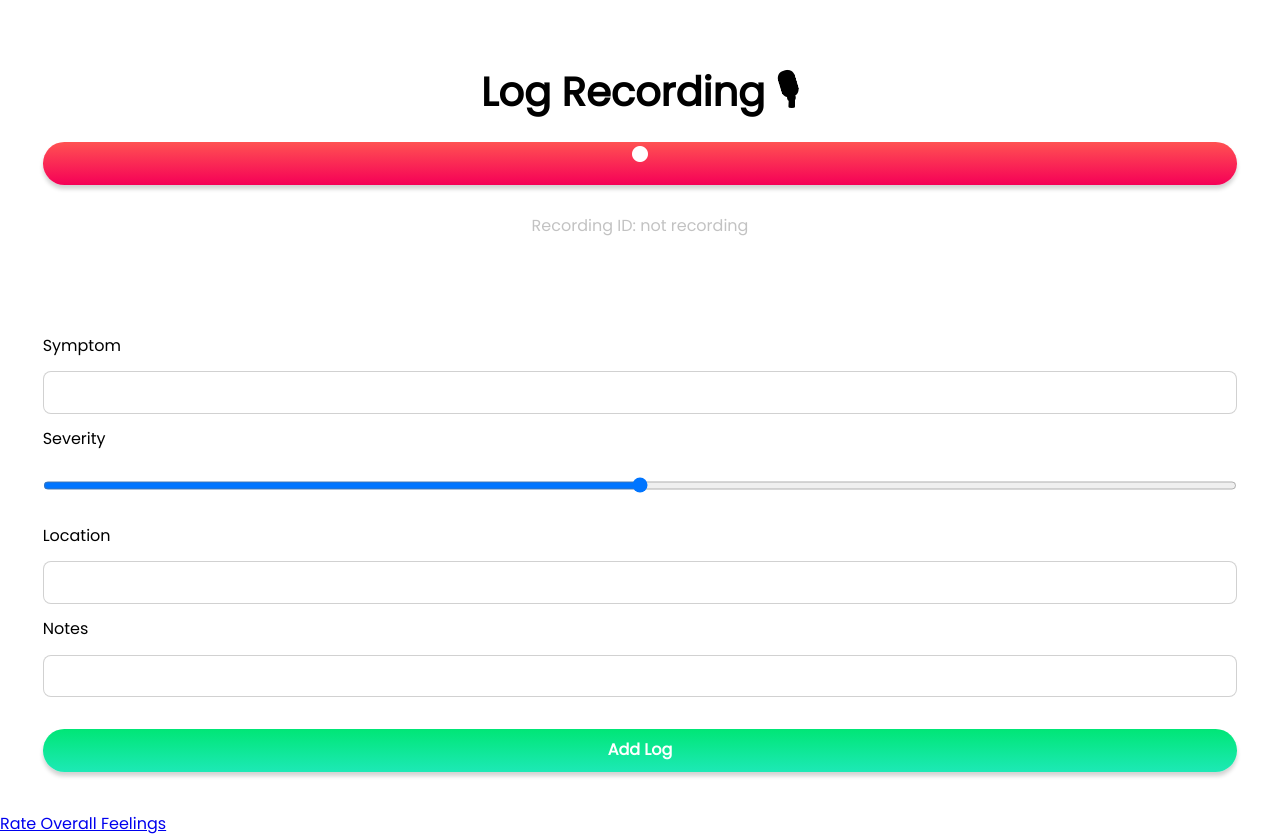
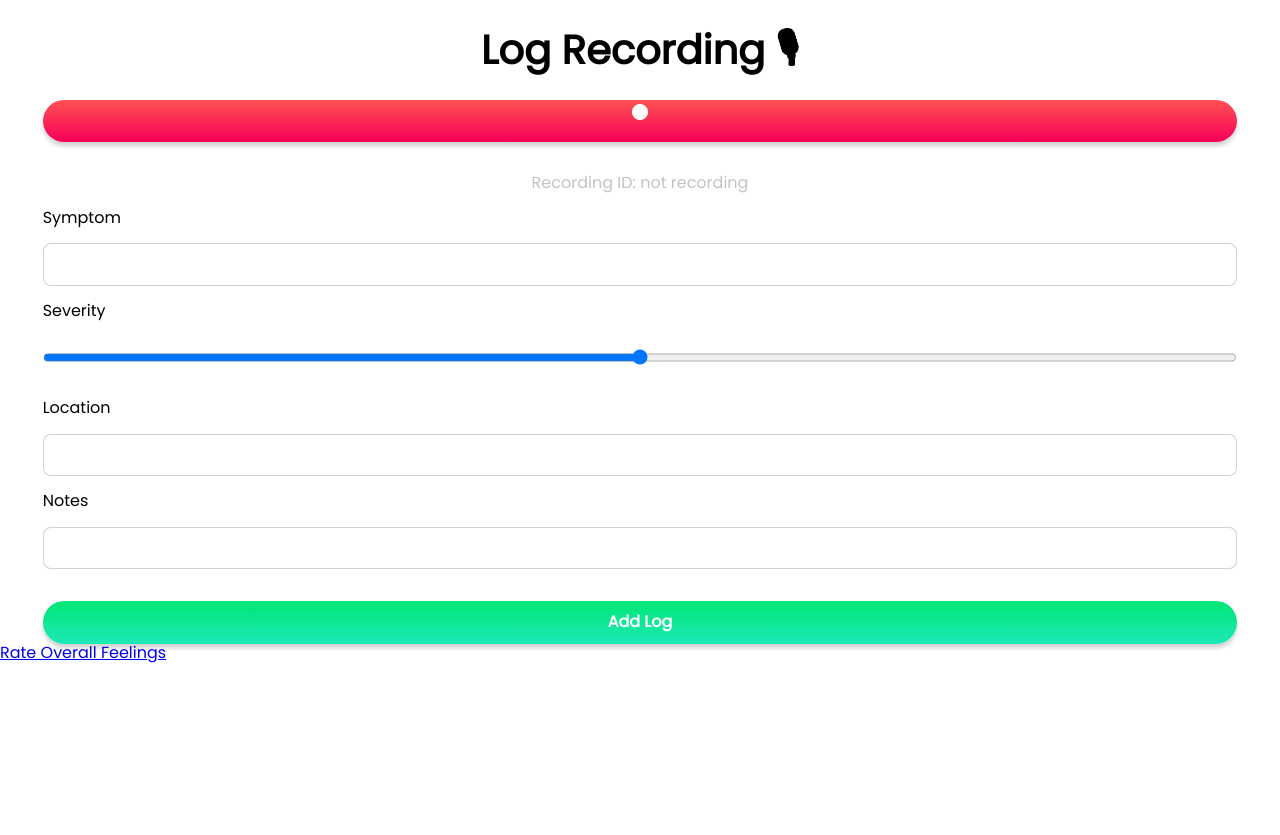
Before and after one commit to jumper385/ngp_frontend, a React (Create React App) app in the folder client/: page / in a window 1280 px wide. After the commit the page ends 800 px from the top, so only its background shows below. Built offline with nearby package versions, Linux system fonts and the light colour scheme.

Commit message:
ahhh... yehh a few more fixes

```diff
--- a/client/src/pages/Recording.js
+++ b/client/src/pages/Recording.js
@@ -6,7 +6,8 @@ import styled from 'styled-components'
 
 const PageHeader = styled.div`
     box-sizing:border-box
-    padding:32pt
+    padding:0 32pt
+    margin:0
 `
 
 const PageTitle = styled.h1`
@@ -46,7 +47,7 @@ const Icon = styled.i`
 `
 
 const FormInput = styled.form`
-    padding:32pt
+    padding:0 32pt
 `
 
 const TextInput = styled.input`
```
Also changed, not shown: 8 other files (tests, documents, lock files or other folders).
